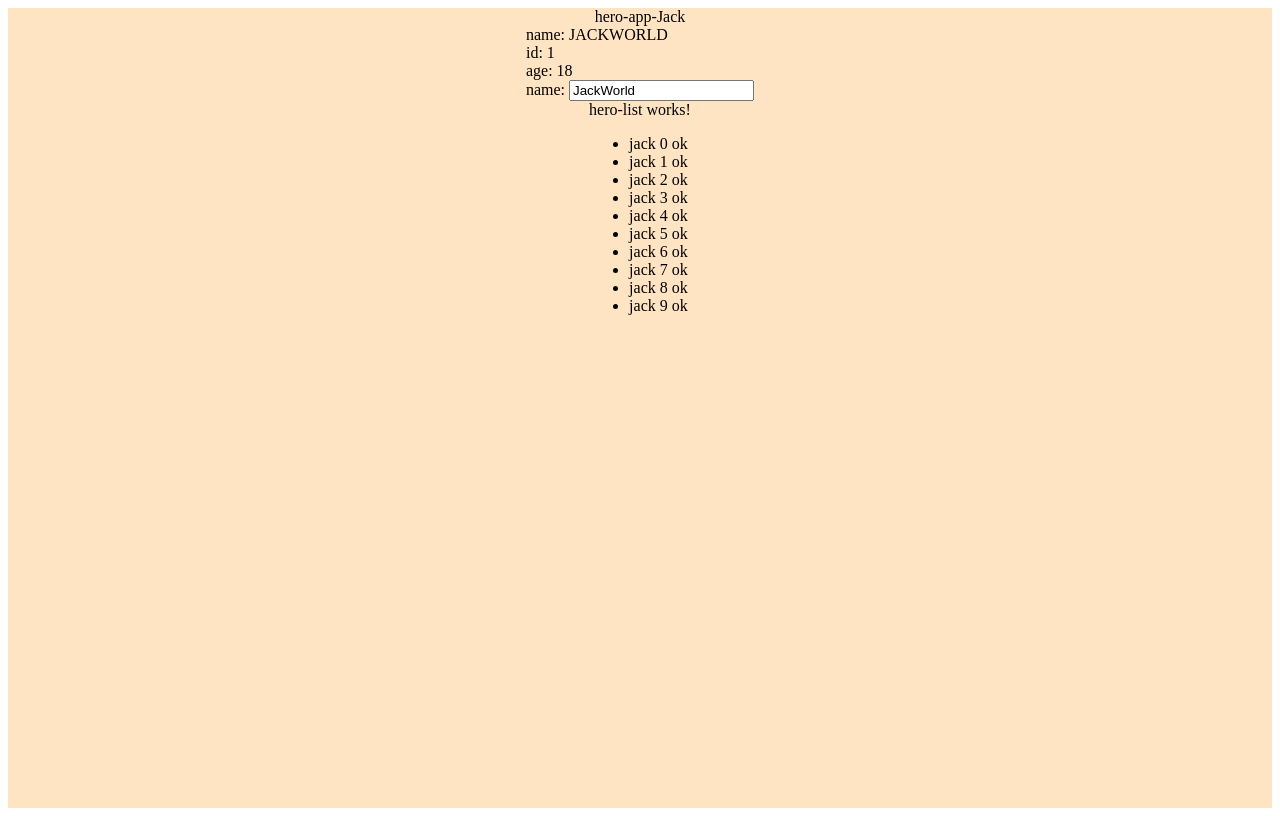
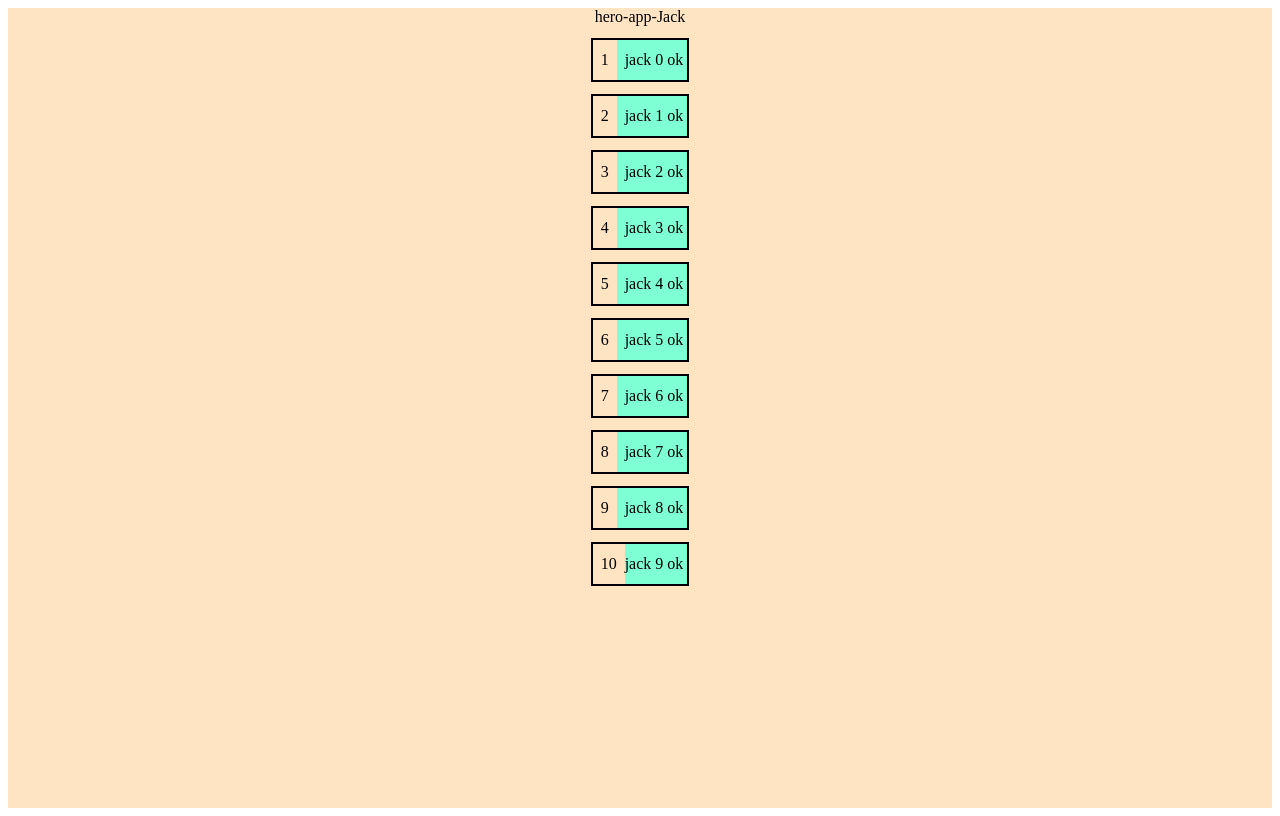
Before and after one commit to FlowerGrowers/hero-app, an Angular app: page / in a window 1280 px wide. Built offline with nearby package versions, Linux system fonts and the light colour scheme.

Commit message:
feat: 动态展示 当前选择的英雄信息

```diff
--- a/src/app/app.component.html
+++ b/src/app/app.component.html
@@ -1,6 +1,5 @@
 <div class="wrapper">
   <p>{{ title }}</p>
   <app-heroes></app-heroes>
-  <app-hero-list></app-hero-list>
   <router-outlet></router-outlet>
 </div>
--- a/src/app/app.module.ts
+++ b/src/app/app.module.ts
@@ -6,10 +6,9 @@ import { FormsModule } from '@angular/forms';
 import { AppRoutingModule } from './app-routing.module';
 import { AppComponent } from './app.component';
 import { HeroesComponent } from './heroes/heroes.component';
-import { HeroListComponent } from './hero-list/hero-list.component';
 
 @NgModule({
-  declarations: [AppComponent, HeroesComponent, HeroListComponent],
+  declarations: [AppComponent, HeroesComponent],
   // 对应全局引入
   imports: [BrowserModule, AppRoutingModule, FormsModule],
   providers: [],
--- a/src/app/hero-list/hero-list.component.html
+++ /dev/null
@@ -1,7 +0,0 @@
-<p>hero-list works!</p>
-
-<ul>
-  <li *ngFor="let hero of heroList">
-    {{ hero.name }}
-  </li>
-</ul>
--- a/src/app/hero-list/hero-list.component.ts
+++ /dev/null
@@ -1,15 +0,0 @@
-import { Component, OnInit } from '@angular/core';
-import heroList from '../heroList';
-
-@Component({
-  selector: 'app-hero-list',
-  templateUrl: './hero-list.component.html',
-  styleUrls: ['./hero-list.component.css'],
-})
-export class HeroListComponent implements OnInit {
-  public heroList = heroList;
-
-  constructor() {}
-
-  ngOnInit(): void {}
-}
--- a/src/app/heroes/heroes.component.css
+++ b/src/app/heroes/heroes.component.css
@@ -0,0 +1,22 @@
+.heroList {
+  margin-top: 12px;
+}
+
+.heroItem {
+  height: 40px;
+  line-height: 40px;
+  padding: 0 4px 0px 0;
+  border: 2px solid;
+  background-color: aquamarine;
+  display: flex;
+  justify-content: space-between;
+  margin-bottom: 12px;
+  cursor: pointer;
+}
+
+.heroId {
+  background-color: bisque;
+  padding-right: 8px;
+  padding-left: 8px;
+  text-align: center;
+}
--- a/src/app/heroes/heroes.component.html
+++ b/src/app/heroes/heroes.component.html
@@ -1,10 +1,20 @@
-<p>name: {{ hero.name | uppercase }}</p>
-<!-- 管道 大写 小写 -->
-<p>id: {{ hero.id }}</p>
-<p>age: {{ hero.age }}</p>
+<div *ngIf="selectedHero">
+  <p>name: {{ selectedHero.name | uppercase }}</p>
+  <!-- 管道 大写 小写 -->
+  <p>id: {{ selectedHero.id }}</p>
+  <p>age: {{ selectedHero.age }}</p>
 
-<div>
-  <label>
-    name: <input type="text" [(ngModel)]="hero.name" placeholder="name" />
-  </label>
+  <div>
+    <label>
+      name:
+      <input type="text" [(ngModel)]="selectedHero.name" placeholder="name" />
+    </label>
+  </div>
 </div>
+
+<ul class="heroList">
+  <li class="heroItem" *ngFor="let hero of heroList" (click)="changeHero(hero)">
+    <span class="heroId">{{ hero.id }}</span>
+    <span class="heroName">{{ hero.name }}</span>
+  </li>
+</ul>
--- a/src/app/heroes/heroes.component.ts
+++ b/src/app/heroes/heroes.component.ts
@@ -1,6 +1,7 @@
 import { Component, OnInit } from '@angular/core';
 // 装饰器 指定元数据
 import Hero from '../hero';
+import heroList from '../heroList';
 @Component({
   selector: 'app-heroes', // name => type
   templateUrl: './heroes.component.html',
@@ -8,8 +9,15 @@ import Hero from '../hero';
 })
 export class HeroesComponent implements OnInit {
   public hero: Hero = { name: 'JackWorld', age: 18, id: 1 };
+  public selectedHero: Hero;
 
+  public heroList = heroList;
   constructor() {}
+
+  changeHero(hero: Hero) {
+    this.selectedHero = hero;
+  }
+
   // 生命周期钩子 hook
   ngOnInit(): void {
     console.log(this.hero);
--- a/src/styles.css
+++ b/src/styles.css
@@ -21,3 +21,11 @@ h6 {
 p {
   margin: 0;
 }
+
+ol,
+ul,
+li {
+  list-style: none;
+  margin: 0;
+  padding: 0;
+}
```
Also changed, not shown: src/app/hero-list/hero-list.component.css (deleted), 1 other file (tests, documents, lock files or other folders).
